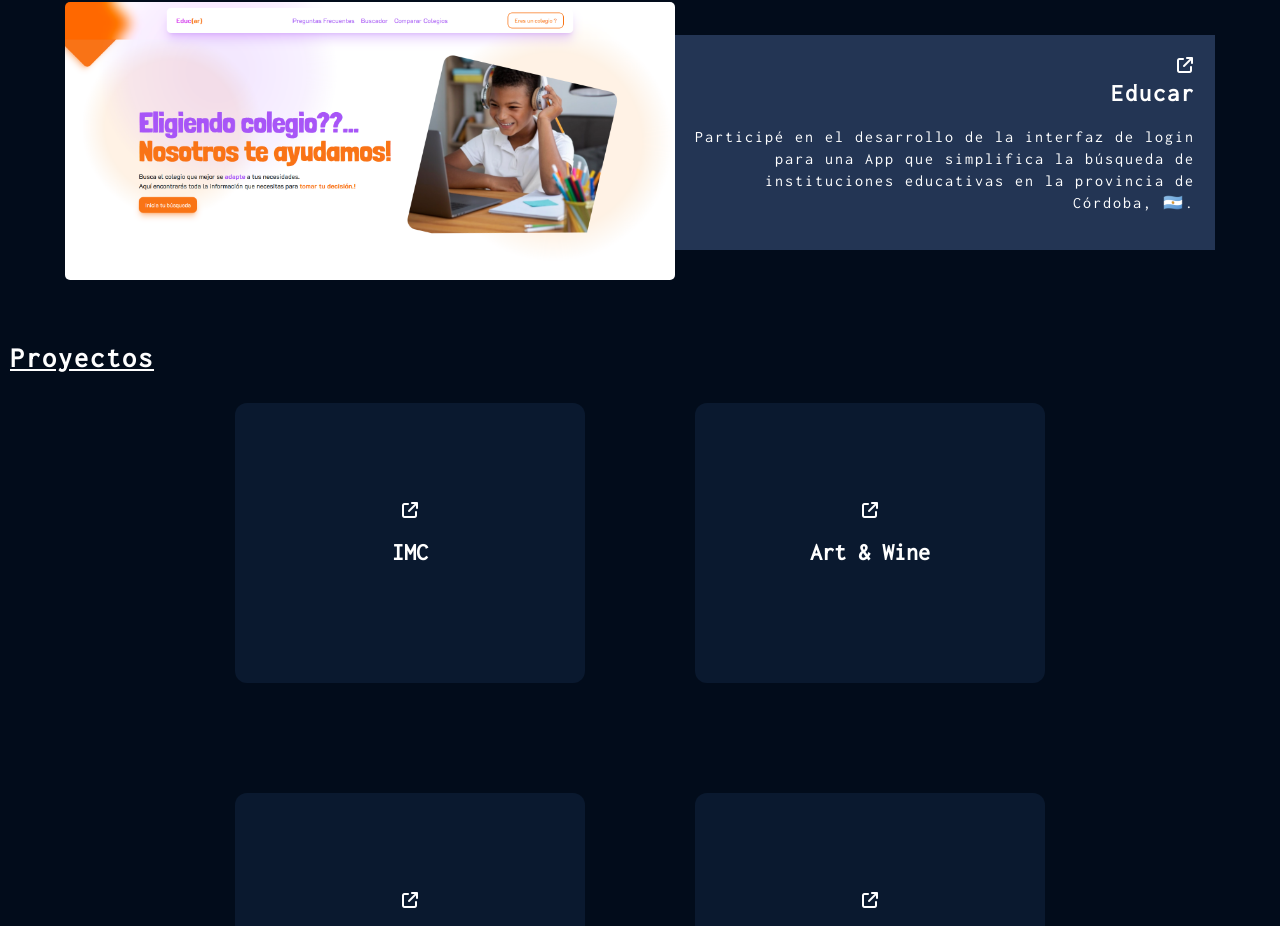
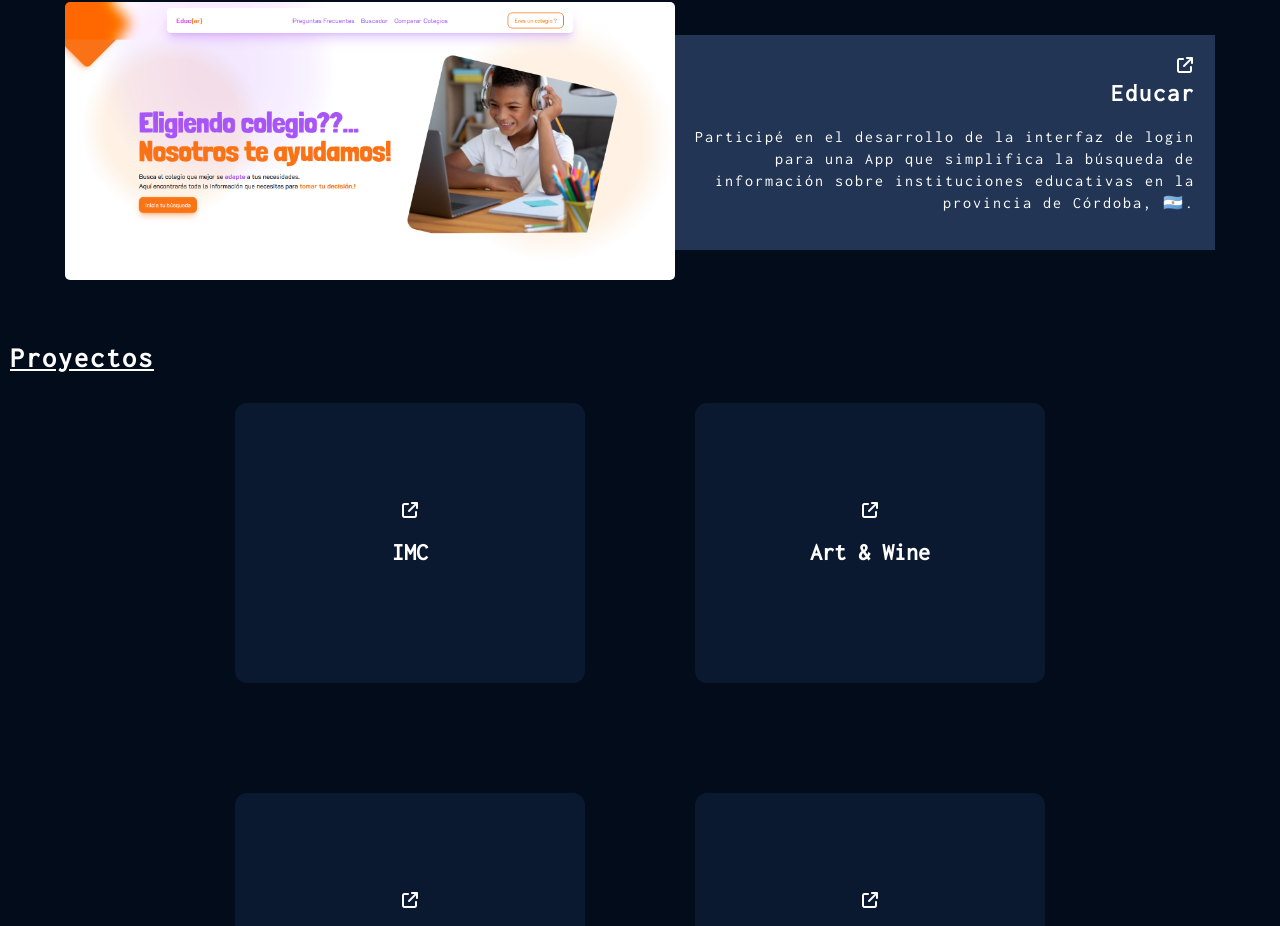
Before and after one commit to CristianMozetich/Portfolio, a React (Vite) app: page / in a window 1280 px wide. Shown: the part 798-1724 px from the top of the page. Built offline with nearby package versions, Linux system fonts and the light colour scheme.

Commit message:
actualizaciones

```diff
--- a/src/Components/EducarProyect/EducarProyect.jsx
+++ b/src/Components/EducarProyect/EducarProyect.jsx
@@ -16,7 +16,7 @@ const EducarProyect = () => {
             <i className="fa-solid fa-arrow-up-right-from-square"></i>
             <h2>Educar</h2>
         </a>
-            <p>Participé en el desarrollo de la interfaz de login para una App que simplifica la búsqueda de instituciones educativas en la provincia de Córdoba, 🇦🇷.</p>
+            <p>Participé en el desarrollo de la interfaz de login para una App que simplifica la búsqueda de información sobre instituciones educativas en la provincia de Córdoba, 🇦🇷.</p>
         </div>
     </article>
   </>
```
